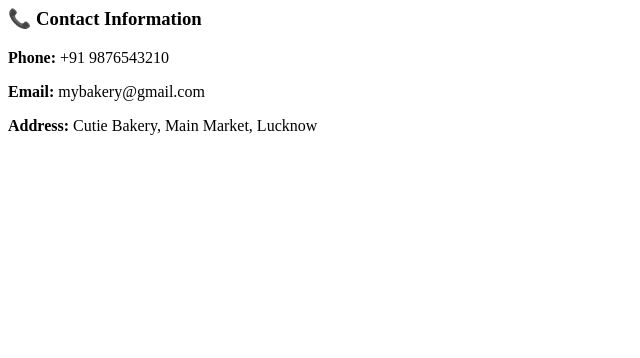
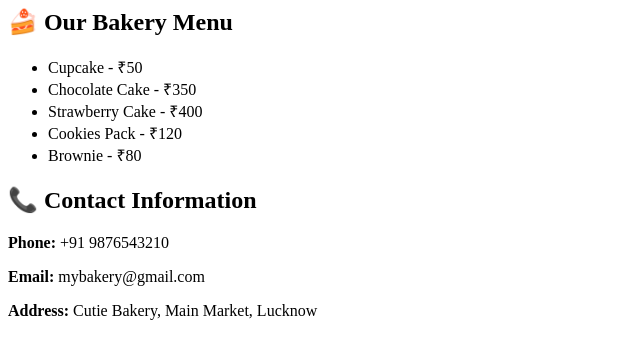
Before and after one commit to aimanariba54-dev/cutie-bakery-website, a plain HTML site: page index.html in a window 1280 px wide. Shown: the whole page, without its empty margins (0-640 px from the left). Drawn offline with Linux system fonts and the light colour scheme.

Commit message:
Update contact info and prices

```diff
--- a/index.html
+++ b/index.html
@@ -1,6 +1,13 @@
-<div class="contact-info">
-  <h3>📞 Contact Information</h3>
-  <p><b>Phone:</b> +91 9876543210</p>
-  <p><b>Email:</b> mybakery@gmail.com</p>
-  <p><b>Address:</b> Cutie Bakery, Main Market, Lucknow</p>
-</div>
+<h2>🍰 Our Bakery Menu</h2>
+<ul>
+  <li>Cupcake - ₹50</li>
+  <li>Chocolate Cake - ₹350</li>
+  <li>Strawberry Cake - ₹400</li>
+  <li>Cookies Pack - ₹120</li>
+  <li>Brownie - ₹80</li>
+</ul>
+
+<h2>📞 Contact Information</h2>
+<p><b>Phone:</b> +91 9876543210</p>
+<p><b>Email:</b> mybakery@gmail.com</p>
+<p><b>Address:</b> Cutie Bakery, Main Market, Lucknow</p>
```
